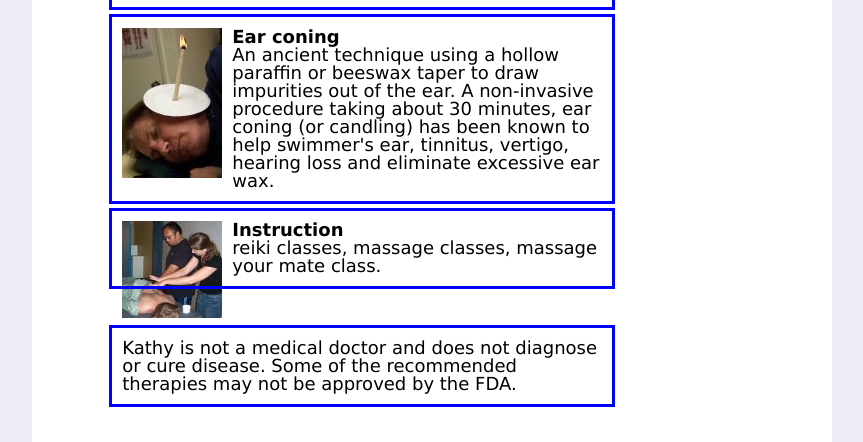
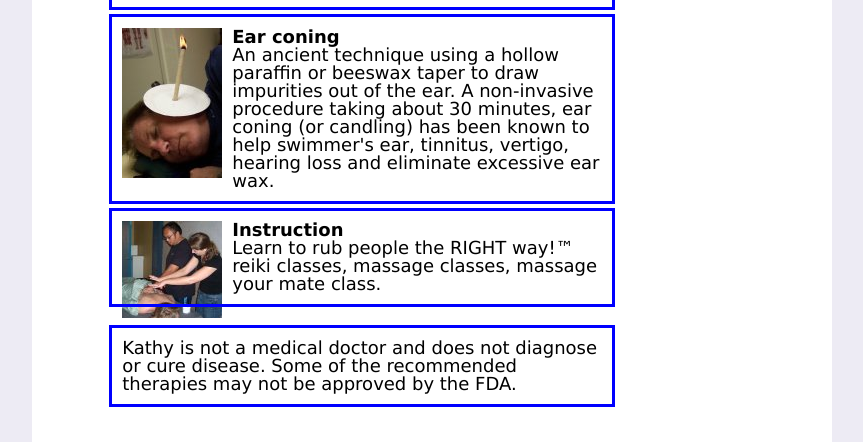
Before and after one commit to emlprime/healingcirclenaturalhealth, a Django app: template templates/services.html in a window 1280 px wide. Shown: the part 1525-1967 px from the top of the page, without its empty margins (235-1098 px from the left). Run offline with Django 3.2, Linux system fonts and the light colour scheme; the template is opened without the code that fills it, so the values that code supplies are empty.

Commit message:
added tm line to massage classes

```diff
--- a/templates/services.html
+++ b/templates/services.html
@@ -48,6 +48,7 @@
 		  <li>
 			<img src="/media/images/massageyourmateclasses_t.jpg" class="product_image"/>
 			<h4>Instruction</h4>
+			Learn to rub people the RIGHT way!&trade;
 			reiki classes, massage classes, massage your mate class.
 		  </li>
 		  <li>Kathy is not a medical doctor and does not diagnose or cure disease. Some of the recommended therapies may not be approved by the FDA. </li>
```
